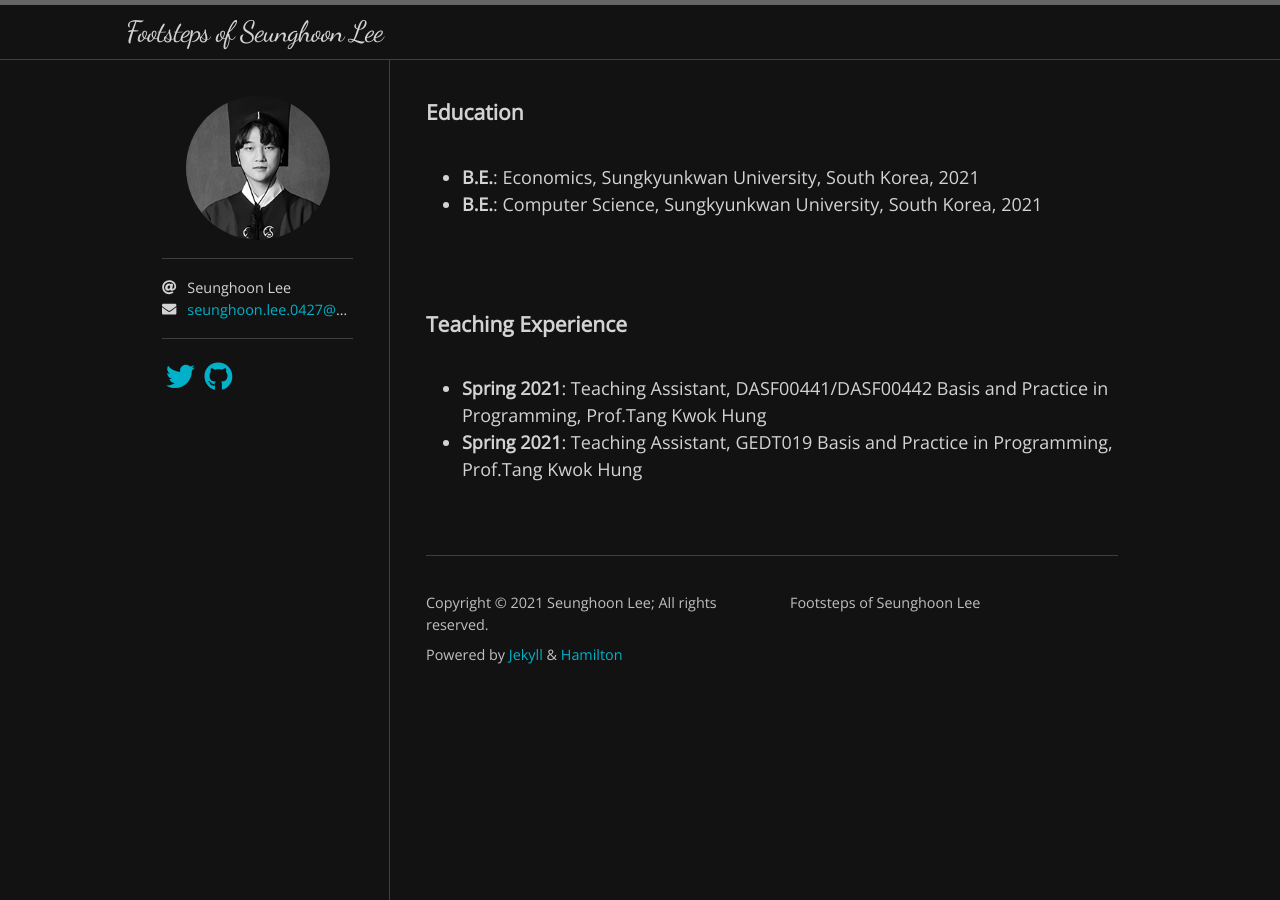
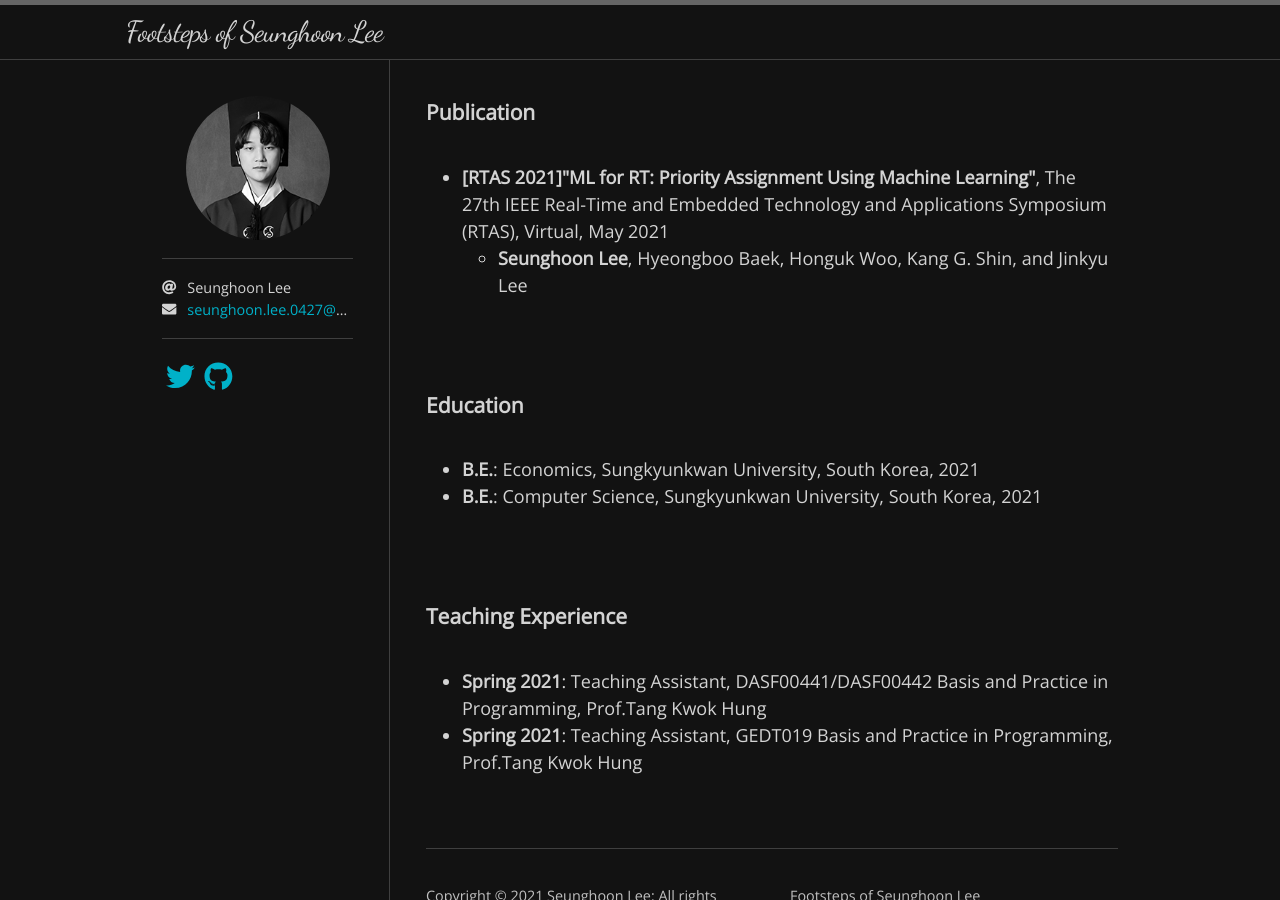
Before and after one commit to SeungHoon00/seunghoon00.github.io, a Jekyll site: the page built from index.html, in a window 1280 px wide. Built offline with Jekyll 4.4.1, drawn with Linux system fonts in a browser that asks for light colours; nearby versions of some CDN libraries; some web fonts are replaced; the list of posts is cut into pages by our own code.

Commit message:
Update home.html

```diff
--- a/_layouts/home.html
+++ b/_layouts/home.html
@@ -12,6 +12,17 @@ layout: default
     {% assign posts = site.posts %}
   {% endif %}
 
+  <section>
+    <h3>Publication</h3>
+    <ul>
+      <li><b>[RTAS 2021]"ML for RT: Priority Assignment Using Machine Learning"</b>, The 27th IEEE Real-Time and Embedded Technology and Applications Symposium (RTAS), Virtual, May 2021</li>
+      <ul>
+        <li><b>Seunghoon Lee</b>, Hyeongboo Baek, Honguk Woo, Kang G. Shin, and Jinkyu Lee</li>
+      </ul>
+    </ul>
+  </section>
+  <br>
+  <br>
   <section>
     <h3>Education</h3>
     <ul>
```
